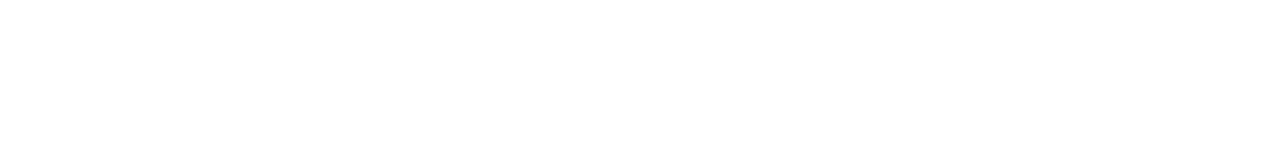
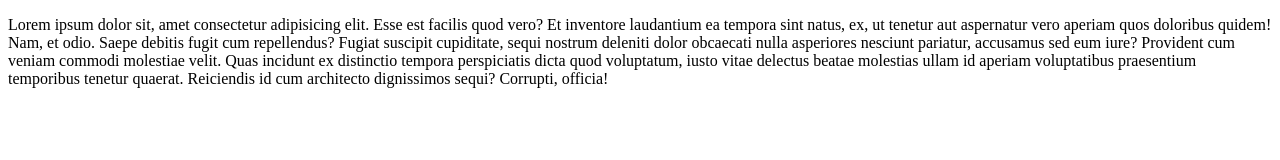
Before and after one commit to STANDRIGHT/testproject, a plain HTML site: page index.html in a window 1280 px wide. Drawn offline with Linux system fonts and the light colour scheme; files that its build step writes are made by us from their sources.

Commit message:
readme file and edited index.html file updated

```diff
--- a/index.html
+++ b/index.html
@@ -8,6 +8,9 @@
     <title>Document</title>
 </head>
 <body>
+    <p>Lorem ipsum dolor sit, amet consectetur adipisicing elit. Esse est facilis quod vero? Et inventore laudantium ea tempora sint natus, ex, ut tenetur aut aspernatur vero aperiam quos doloribus quidem!
+    Nam, et odio. Saepe debitis fugit cum repellendus? Fugiat suscipit cupiditate, sequi nostrum deleniti dolor obcaecati nulla asperiores nesciunt pariatur, accusamus sed eum iure? Provident cum veniam commodi molestiae velit.
+    Quas incidunt ex distinctio tempora perspiciatis dicta quod voluptatum, iusto vitae delectus beatae molestias ullam id aperiam voluptatibus praesentium temporibus tenetur quaerat. Reiciendis id cum architecto dignissimos sequi? Corrupti, officia!</p>
 
 </body>
 </html>
```
Also changed, not shown: 1 other file.
